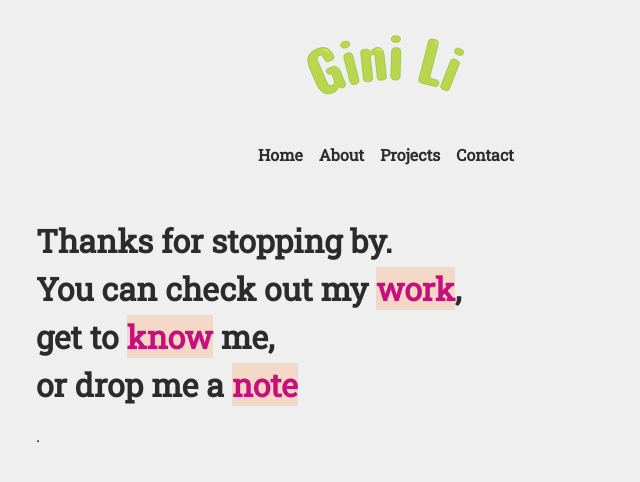
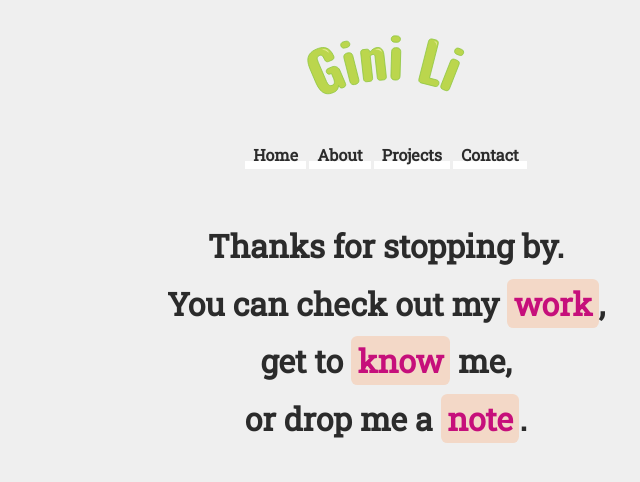
Before and after one commit to bingwanli/ginili, a Jekyll site: the page built from index.markdown, in a window 1280 px wide. Shown: the top 482 px of the page, without its empty margins (254-894 px from the left). Built offline with Jekyll 4.4.1, drawn with Linux system fonts in a browser that asks for light colours.

Commit message:
fixed some css and mobile compatibility

```diff
--- a/_sass/main.scss
+++ b/_sass/main.scss
@@ -32,11 +32,7 @@
 .site-navigation a {
   display: block;
   padding: .25em .5em;
-  text-decoration: none;
-  transition: opacity .125s ease-in-out;
-  &:hover {
-    opacity: 1;
-  }
+  margin: 0 .1em;
 }
 
 .nav-image {
@@ -124,15 +120,21 @@ strong {
 
 
 a {
+
   color: #2B2B2B;
   font-weight: 600;
   text-decoration: none;
+  box-shadow: inset 0 -.5em 0 #fff;
+  padding: .25em .5em;
+  transition: background 0.4s ease-out;
+  &:hover {
+    color: #C60F7B;
+    background-color: #F3D8C7;
+    box-shadow: none;
+    border-radius: .2em;
+  }
 }
 
-a:hover {
-  color: #C60F7B;
-  background-color: #F3D8C7;
-}
 
 blockquote {
   margin: 2em auto;
@@ -154,25 +156,29 @@ small {
 .index {
   width: 700px;
   max-width: 90vw;
-  margin-top: 30px;
+  margin-top: 2em;
   margin: auto;
 }
 
 .index h1 {
   font-family: 'Roboto Slab', serif;
-  text-align: left;
+  text-align: center;
   color: #2b2b2b;
   font-size: 2em;
-  line-height: 1.5em;
+  line-height: 1.8em;
 }
 
 .index a {
   color: #C60F7B;
   background-color: #F3D8C7;
   margin: .5em auto;
+  box-shadow: none;
+  padding: .1em .2em;
+  border-radius: .2em;
     &:hover {
     color: #EFEFEF;
     background-color: #C60F7B;
+    border-radius: .2em;
     }
   }
 
@@ -195,6 +201,7 @@ small {
 
 .main-content {
   margin: auto;
+  margin-bottom: 40px;
   max-width: 45rem;
   padding: 30px 30px;
   text-align: left;
--- a/index.markdown
+++ b/index.markdown
@@ -8,5 +8,5 @@ layout: default
   <h1> Thanks for stopping by.
   <br>You can check out my <a href="projects.html">work</a>,
   <br>get to <a href="about.html">know</a> me,
-  <br> or drop me a <a href="contact.html">note</a></h1>.
+  <br> or drop me a <a href="contact.html">note</a>.</h1>
 </div>
```
Also changed, not shown: contact.md (+1 -1 lines).
